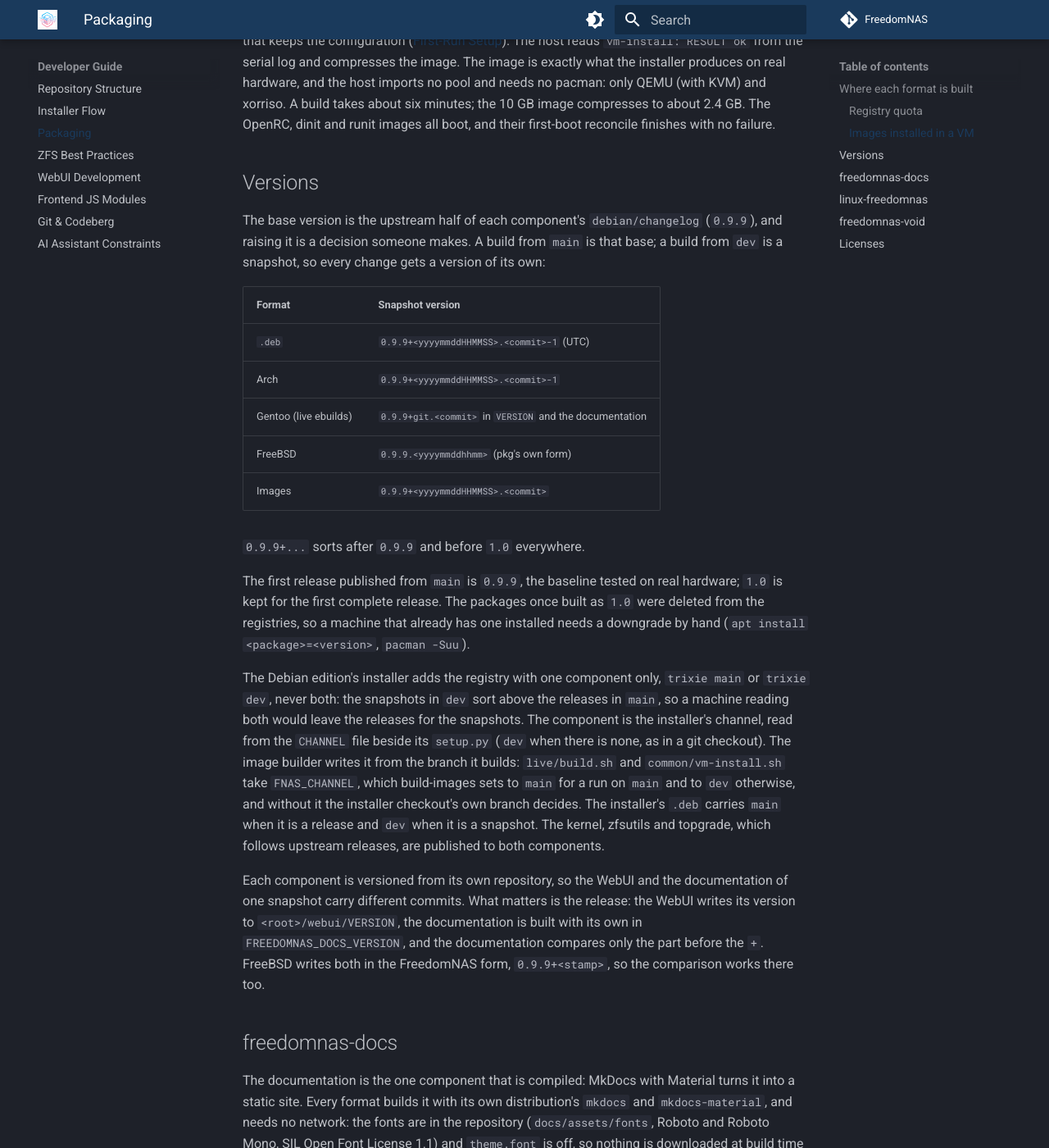
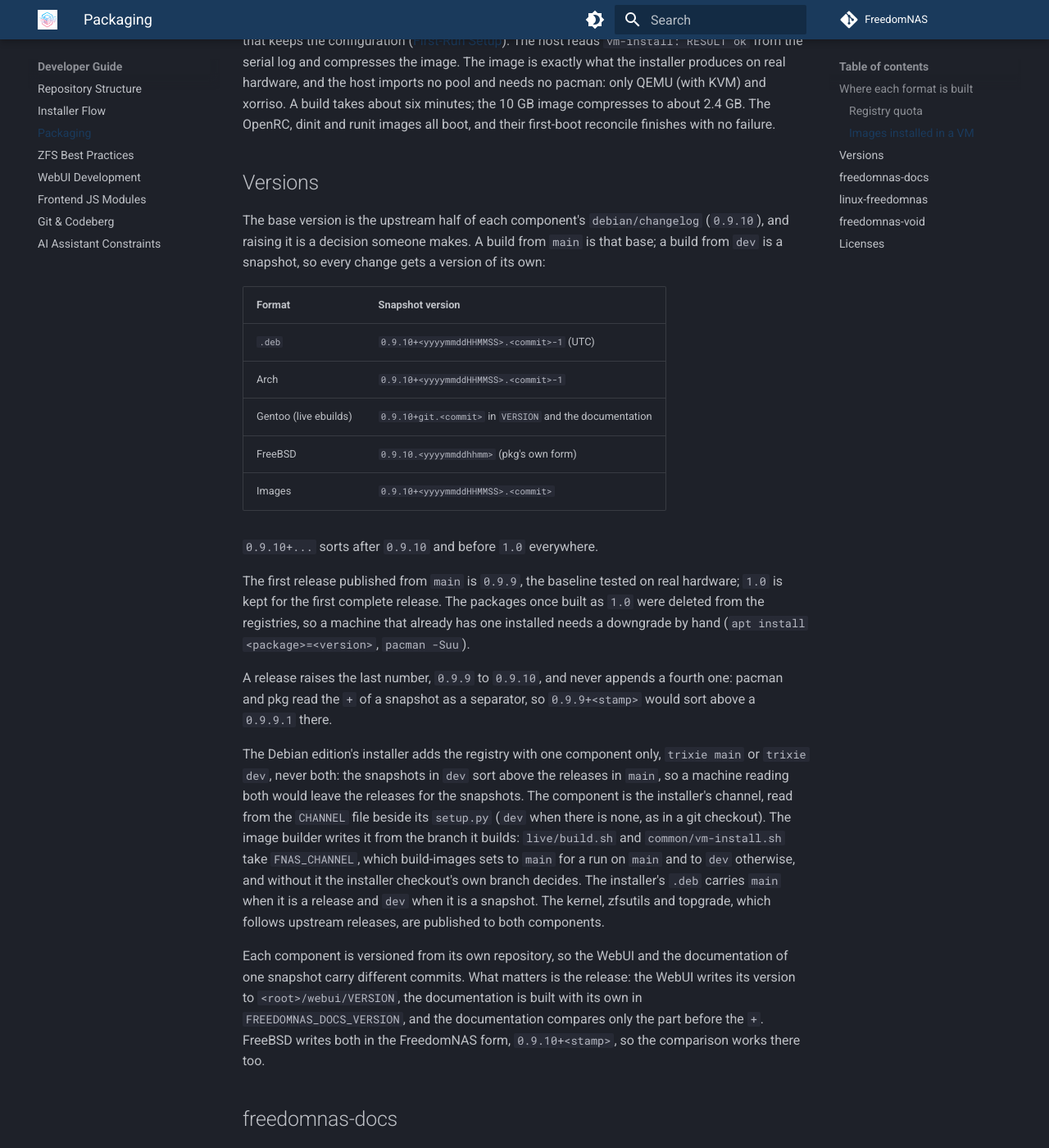
Before and after one commit to FreedomNAS/freedomnas-docs, an MkDocs documentation site: the page built from docs/developer/packaging.md, in a window 1280 px wide and 1400 px high, scrolled down 2323 px. Shown: the whole window at 82% size. Built offline with MkDocs 1.6.1 and Material for MkDocs 9.7.7, drawn with Linux system fonts in a browser that asks for light colours; some of the changed text lies outside the part shown.

Commit message:
Set the version to 0.9.10

```diff
--- a/docs/developer/packaging.md
+++ b/docs/developer/packaging.md
@@ -44,7 +44,7 @@ workflow runs `bin/prune-registry.py`, which deletes superseded versions:
 | Debian | the 2 newest versions of every package, and the 2 newest kernels (`linux-image-<kver>` with its headers) |
 | Arch | the newest version of every package: pacman installs nothing else, and the rolling editions have no use for an older kernel |
 
-Snapshots (`0.9.9+<date>...`) and releases are counted apart, so snapshots
+Snapshots (`0.9.10+<date>...`) and releases are counted apart, so snapshots
 never push a release out. `DRY_RUN=1 bin/prune-registry.py` lists what would
 go. Debian's firmware comes from `trixie-backports` rather than a package of
 our own: `linux-firmware` alone is 660 MB.
@@ -73,25 +73,29 @@ boot, and their first-boot reconcile finishes with no failure.
 ## Versions
 
 The base version is the upstream half of each component's
-`debian/changelog` (`0.9.9`), and raising it is a decision someone makes. A
+`debian/changelog` (`0.9.10`), and raising it is a decision someone makes. A
 build from `main` is that base; a build from `dev` is a snapshot, so every
 change gets a version of its own:
 
 | Format | Snapshot version |
 |--------|------------------|
-| `.deb` | `0.9.9+<yyyymmddHHMMSS>.<commit>-1` (UTC) |
-| Arch | `0.9.9+<yyyymmddHHMMSS>.<commit>-1` |
-| Gentoo (live ebuilds) | `0.9.9+git.<commit>` in `VERSION` and the documentation |
-| FreeBSD | `0.9.9.<yyyymmddhhmm>` (pkg's own form) |
-| Images | `0.9.9+<yyyymmddHHMMSS>.<commit>` |
+| `.deb` | `0.9.10+<yyyymmddHHMMSS>.<commit>-1` (UTC) |
+| Arch | `0.9.10+<yyyymmddHHMMSS>.<commit>-1` |
+| Gentoo (live ebuilds) | `0.9.10+git.<commit>` in `VERSION` and the documentation |
+| FreeBSD | `0.9.10.<yyyymmddhhmm>` (pkg's own form) |
+| Images | `0.9.10+<yyyymmddHHMMSS>.<commit>` |
 
-`0.9.9+...` sorts after `0.9.9` and before `1.0` everywhere.
+`0.9.10+...` sorts after `0.9.10` and before `1.0` everywhere.
 
 The first release published from `main` is `0.9.9`, the baseline tested on
 real hardware; `1.0` is kept for the first complete release. The packages
 once built as `1.0` were deleted from the registries, so a machine that
 already has one installed needs a downgrade by hand (`apt install
 <package>=<version>`, `pacman -Suu`).
+
+A release raises the last number, `0.9.9` to `0.9.10`, and never appends a
+fourth one: pacman and pkg read the `+` of a snapshot as a separator, so
+`0.9.9+<stamp>` would sort above a `0.9.9.1` there.
 
 The Debian edition's installer adds the registry with one component only,
 `trixie main` or `trixie dev`, never both: the snapshots in `dev` sort above
@@ -111,7 +115,7 @@ documentation of one snapshot carry different commits. What matters is the
 release: the WebUI writes its version to `<root>/webui/VERSION`, the
 documentation is built with its own in `FREEDOMNAS_DOCS_VERSION`, and the
 documentation compares only the part before the `+`. FreeBSD writes both in
-the FreedomNAS form, `0.9.9+<stamp>`, so the comparison works there too.
+the FreedomNAS form, `0.9.10+<stamp>`, so the comparison works there too.
 
 ## freedomnas-docs
 
```
Also changed, not shown: docs/developer/git.md (+4 -1 lines), docs/developer/repositories.md (+1 -1 lines), 1 other file.
